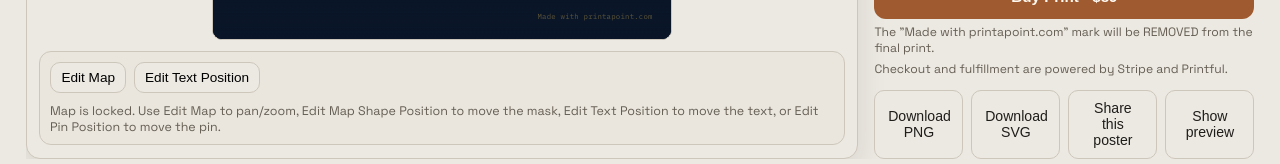
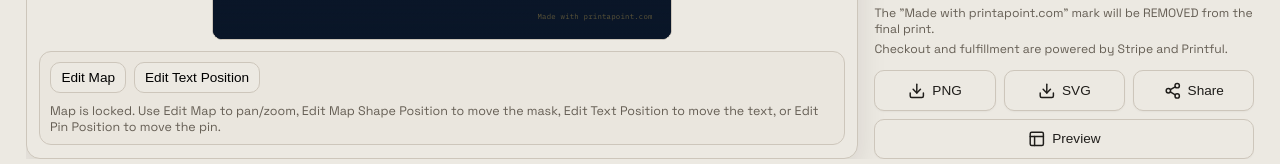
Before and after one commit to harinlee83/print-a-point, a Nuxt app: page /create in a window 1280 px wide. Shown: the part 633-797 px from the top of the page. Built offline with nearby package versions, Linux system fonts and the light colour scheme; no server answers.

Commit message:
improved ui for buttons

```diff
--- a/app/assets/css/main.css
+++ b/app/assets/css/main.css
@@ -428,24 +428,39 @@ button.ghost {
 
 .export-btn {
   flex: 1;
-  min-width: 0;
+  min-width: 6rem;
+  display: inline-flex;
+  align-items: center;
+  justify-content: center;
+  gap: 0.4rem;
   border: 1px solid var(--line);
   border-radius: 10px;
-  padding: 0.6rem 0.8rem;
-  font-size: 0.88rem;
+  padding: 0.65rem 0.85rem;
+  font-size: 0.85rem;
   font-weight: 500;
   cursor: pointer;
   background: var(--surface);
   color: var(--ink);
+  white-space: nowrap;
+  transition: background 0.2s ease, border-color 0.2s ease, box-shadow 0.2s ease;
+  box-shadow: 0 1px 2px rgba(0, 0, 0, 0.04);
 }
 
 .export-btn:hover:not(:disabled) {
   background: #e4dfd7;
+  border-color: #c4beb5;
+  box-shadow: 0 2px 6px rgba(0, 0, 0, 0.08);
 }
 
 .export-btn:disabled {
   opacity: 0.6;
   cursor: not-allowed;
+}
+
+.export-btn-icon {
+  width: 1.1rem;
+  height: 1.1rem;
+  flex-shrink: 0;
 }
 
 /* ── Preview Modal ── */
--- a/app/components/CustomizerPanel.vue
+++ b/app/components/CustomizerPanel.vue
@@ -403,7 +403,12 @@
           :disabled="store.isExporting"
           @click="$emit('download-png')"
         >
-          Download PNG
+          <svg class="export-btn-icon" viewBox="0 0 24 24" fill="none" stroke="currentColor" stroke-width="2" stroke-linecap="round" stroke-linejoin="round">
+            <path d="M21 15v4a2 2 0 0 1-2 2H5a2 2 0 0 1-2-2v-4" />
+            <polyline points="7 10 12 15 17 10" />
+            <line x1="12" y1="15" x2="12" y2="3" />
+          </svg>
+          <span>PNG</span>
         </button>
         <button
           type="button"
@@ -411,14 +416,26 @@
           :disabled="store.isExporting"
           @click="$emit('download-svg')"
         >
-          Download SVG
+          <svg class="export-btn-icon" viewBox="0 0 24 24" fill="none" stroke="currentColor" stroke-width="2" stroke-linecap="round" stroke-linejoin="round">
+            <path d="M21 15v4a2 2 0 0 1-2 2H5a2 2 0 0 1-2-2v-4" />
+            <polyline points="7 10 12 15 17 10" />
+            <line x1="12" y1="15" x2="12" y2="3" />
+          </svg>
+          <span>SVG</span>
         </button>
         <button
           type="button"
           class="export-btn"
           @click="$emit('share')"
         >
-          Share this poster
+          <svg class="export-btn-icon" viewBox="0 0 24 24" fill="none" stroke="currentColor" stroke-width="2" stroke-linecap="round" stroke-linejoin="round">
+            <circle cx="18" cy="5" r="3" />
+            <circle cx="6" cy="12" r="3" />
+            <circle cx="18" cy="19" r="3" />
+            <line x1="8.59" y1="13.51" x2="15.42" y2="17.49" />
+            <line x1="15.41" y1="6.51" x2="8.59" y2="10.49" />
+          </svg>
+          <span>Share</span>
         </button>
         <button
           type="button"
@@ -426,7 +443,12 @@
           :disabled="store.isExporting"
           @click="$emit('show-preview')"
         >
-          Show preview
+          <svg class="export-btn-icon" viewBox="0 0 24 24" fill="none" stroke="currentColor" stroke-width="2" stroke-linecap="round" stroke-linejoin="round">
+            <rect x="3" y="3" width="18" height="18" rx="2" ry="2" />
+            <line x1="3" y1="9" x2="21" y2="9" />
+            <line x1="9" y1="21" x2="9" y2="9" />
+          </svg>
+          <span>Preview</span>
         </button>
       </div>
 
```
Also changed, not shown: 1 other file (tests, documents, lock files or other folders).
